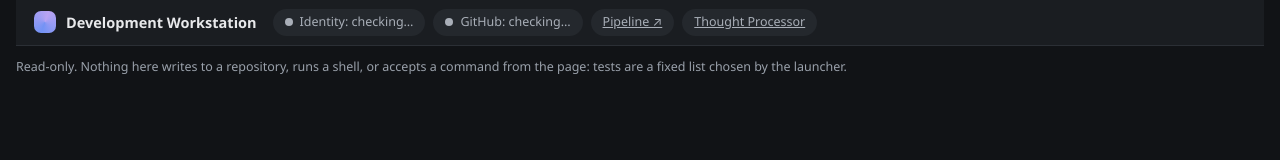
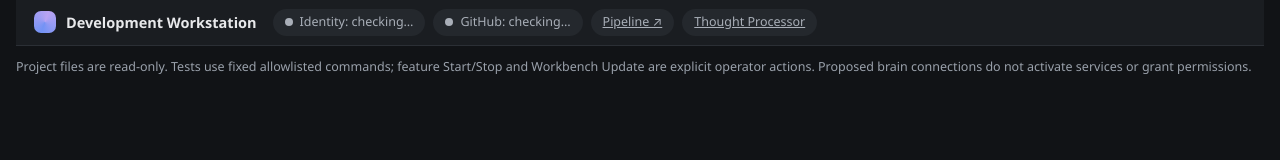
Before and after one commit to Arameair/Thought-Processor, a plain HTML site: page processor/internal/app/web/workstation.html in a window 1280 px wide. Drawn offline with Linux system fonts and the light colour scheme; no server answers.

Commit message:
fix(workbench): accurately label operator actions and show feature network summary

```diff
--- a/processor/internal/app/web/workstation.html
+++ b/processor/internal/app/web/workstation.html
@@ -59,6 +59,7 @@
   <button id="brain-connect" class="btn small" aria-pressed="false" type="button">Draw link</button><button id="brain-remove" class="btn small" aria-pressed="false" type="button">Remove link</button>
   <button id="brain-reset" class="btn small" type="button">Reset layout</button></div></div>
 
+  <p id="brain-summary" class="muted small" role="status">Discovering installed features…</p>
   <div class="brain-grid"><div id="brain-canvas"><svg id="brain-lines"></svg><div id="brain-nodes"></div></div>
   <div id="brain-inspector"><h3>Selected feature</h3><div id="brain-detail">Select a node.</div><h3>Suggested connections</h3><div id="brain-proposals">None</div><p class="muted small">Drawing is not activation. Identity authorization and compatibility validation are required for live wiring.</p></div></div>
   <details id="brain-logs" open class="brain-logs"><summary><b>Diagnostics</b> <span id="brain-log-count" class="muted small">No telemetry</span></summary>
@@ -96,7 +97,7 @@
       <div id="ws-th-list"></div>
     </section>
 </main></section></div>
-  <p class="muted small ws-foot">Read-only. Nothing here writes to a repository, runs a shell, or accepts a command from the page: tests are a fixed list chosen by the launcher.</p>
+  <p class="muted small ws-foot">Project files are read-only. Tests use fixed allowlisted commands; feature Start/Stop and Workbench Update are explicit operator actions. Proposed brain connections do not activate services or grant permissions.</p>
 </div>
 </body>
 </html>
```
